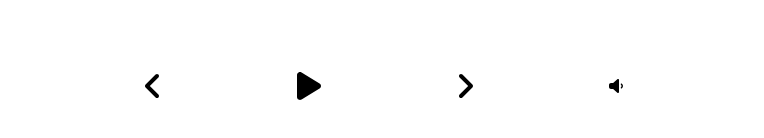
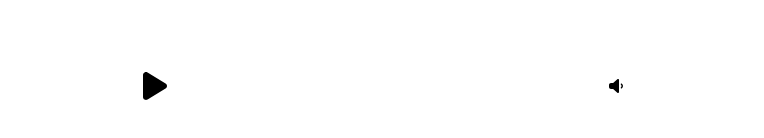
Before and after one commit to RushikeshGandhmal/react-music-player, a React (Vite) app: page / in a window 1280 px wide. Shown: the part 602-740 px from the top of the page, without its empty margins (257-1021 px from the left). Built offline with nearby package versions, Linux system fonts and the light colour scheme.

Commit message:
add multple song

```diff
--- a/src/App.jsx
+++ b/src/App.jsx
@@ -15,7 +15,7 @@ function App() {
   const audioRef = useRef(null);
 
   const [songs, setSongs] = useState(chillhop());
-  const [currentSong, setCurrentSong] = useState(songs[0]);
+  const [currentSong, setCurrentSong] = useState([songs[0]]);
   const [isPlaying, setIsPlaying] = useState(false);
   const [songInfo, setSongInfo] = useState({
     currentTime: 0,
@@ -42,7 +42,7 @@ function App() {
   };
 
   const songEndHandler = async () => {
-    let currentIndex = songs.findIndex((song) => song.id === currentSong.id);
+    let currentIndex = songs.findIndex((song) => song.id === currentSong[0].id);
     await setCurrentSong(songs[(currentIndex + 1) % songs.length]);
     playAudio(isPlaying, audioRef);
     return;
@@ -50,7 +50,9 @@ function App() {
 
   const songSelectHandler = (id) => {
     const selectedSong = songs.filter((state) => state.id === id);
-    setCurrentSong({ ...selectedSong[0] });
+    setCurrentSong([{ ...selectedSong[0] }, ...currentSong]);
+
+    console.log("currentSong", currentSong);
     //Set Active in library
     const newSongs = songs.map((song) => {
       if (song.id === id) {
@@ -88,17 +90,14 @@ function App() {
     <div className={`App ${libraryStatus ? "library-active" : ""}`}>
       <Nav libraryStatus={libraryStatus} setLibraryStatus={setLibraryStatus} />
       <div id="dropzone" onDrop={handleDrop} onDragOver={handleDragOver}>
-        <Song isPlaying={isPlaying} currentSong={currentSong} />
+        <Song isPlaying={isPlaying} currentSong={currentSong[0]} />
         <Player
           audioRef={audioRef}
           setIsPlaying={setIsPlaying}
-          currentSong={currentSong}
+          currentSong={currentSong[0]}
           isPlaying={isPlaying}
           songInfo={songInfo}
           setSongInfo={setSongInfo}
-          songs={songs}
-          setSongs={setSongs}
-          setCurrentSong={setCurrentSong}
         />
       </div>
       <Library
@@ -107,10 +106,11 @@ function App() {
         songSelectHandler={songSelectHandler}
       />
       <audio
+        key={currentSong[0].id}
         onLoadedMetadata={timeUpdateHandler}
         onTimeUpdate={timeUpdateHandler}
         ref={audioRef}
-        src={currentSong.audio}
+        src={currentSong[0].audio}
         onEnded={songEndHandler}
       ></audio>
     </div>
--- a/src/components/Player.jsx
+++ b/src/components/Player.jsx
@@ -4,13 +4,9 @@ import { useState } from "react";
 import { FontAwesomeIcon } from "@fortawesome/react-fontawesome";
 import {
   faPlay,
-  faAngleLeft,
-  faAngleRight,
   faPause,
   faVolumeDown,
 } from "@fortawesome/free-solid-svg-icons";
-
-import { playAudio } from "../util";
 
 const Player = ({
   isPlaying,
@@ -19,29 +15,8 @@ const Player = ({
   songInfo,
   setSongInfo,
   currentSong,
-  songs,
-  setCurrentSong,
-  setSongs,
 }) => {
   const [activeVolume, setActiveVolume] = useState(false);
-  //UseEffect Update List
-  const activeLibraryHandler = (nextPrev) => {
-    const newSongs = songs.map((song) => {
-      if (song.id === nextPrev.id) {
-        return {
-          ...song,
-          active: true,
-        };
-      } else {
-        return {
-          ...song,
-          active: false,
-        };
-      }
-    });
-
-    setSongs(newSongs);
-  };
 
   const trackAnim = {
     transform: `translateX(${songInfo.animationPercentage}%)`,
@@ -66,26 +41,7 @@ const Player = ({
       setIsPlaying(!isPlaying);
     }
   };
-  const skipTrackHandler = async (direction) => {
-    let currentIndex = songs.findIndex((song) => song.id === currentSong.id);
 
-    //Forward BAck
-    if (direction === "skip-forward") {
-      await setCurrentSong(songs[(currentIndex + 1) % songs.length]);
-      activeLibraryHandler(songs[(currentIndex + 1) % songs.length]);
-    }
-    if (direction === "skip-back") {
-      if ((currentIndex - 1) % songs.length === -1) {
-        await setCurrentSong(songs[songs.length - 1]);
-        activeLibraryHandler(songs[songs.length - 1]);
-        playAudio(isPlaying, audioRef);
-        return;
-      }
-      await setCurrentSong(songs[(currentIndex - 1) % songs.length]);
-      activeLibraryHandler(songs[(currentIndex - 1) % songs.length]);
-    }
-    if (isPlaying) audioRef.current.play();
-  };
   const changeVolume = (e) => {
     let value = e.target.value;
     audioRef.current.volume = value;
@@ -115,22 +71,10 @@ const Player = ({
       </div>
       <div className="play-control">
         <FontAwesomeIcon
-          onClick={() => skipTrackHandler("skip-back")}
-          className="skip-back"
-          size="2x"
-          icon={faAngleLeft}
-        />
-        <FontAwesomeIcon
           onClick={playSongHandler}
           className="play"
           size="2x"
           icon={isPlaying ? faPause : faPlay}
-        />
-        <FontAwesomeIcon
-          className="skip-forward"
-          size="2x"
-          icon={faAngleRight}
-          onClick={() => skipTrackHandler("skip-forward")}
         />
         <FontAwesomeIcon
           onClick={() => setActiveVolume(!activeVolume)}
```
